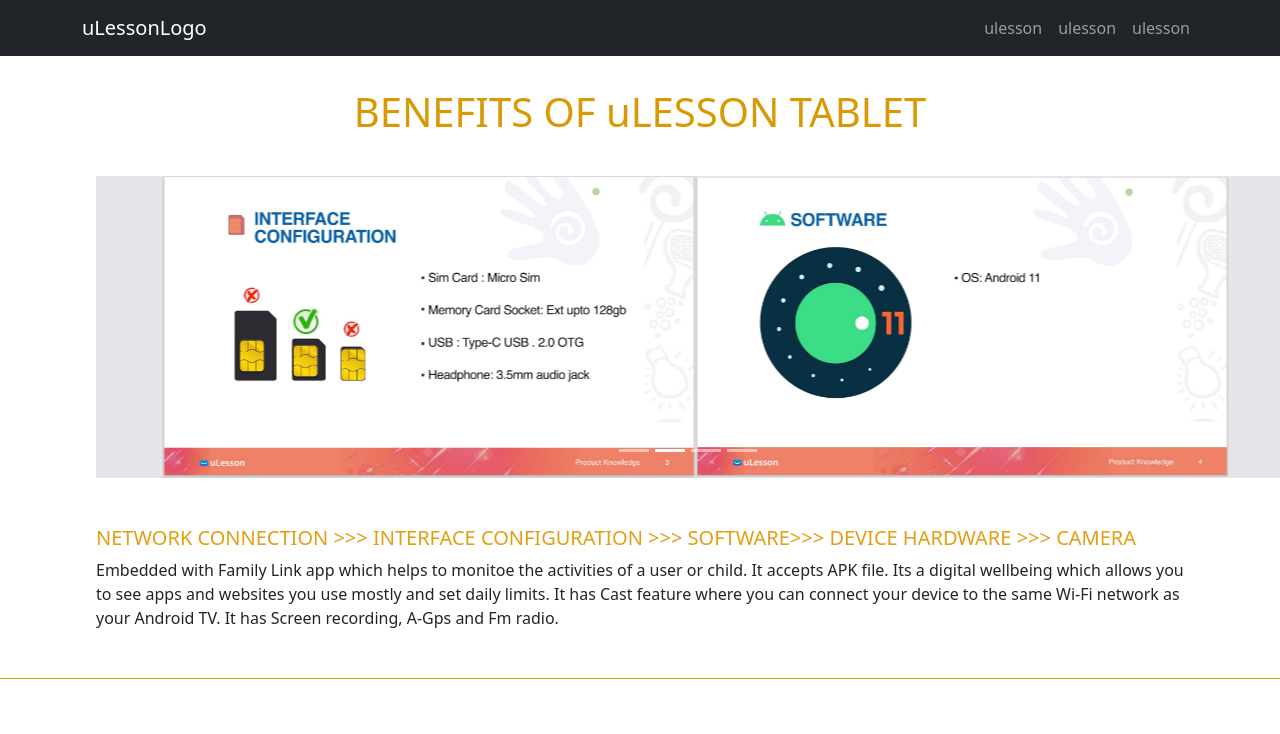
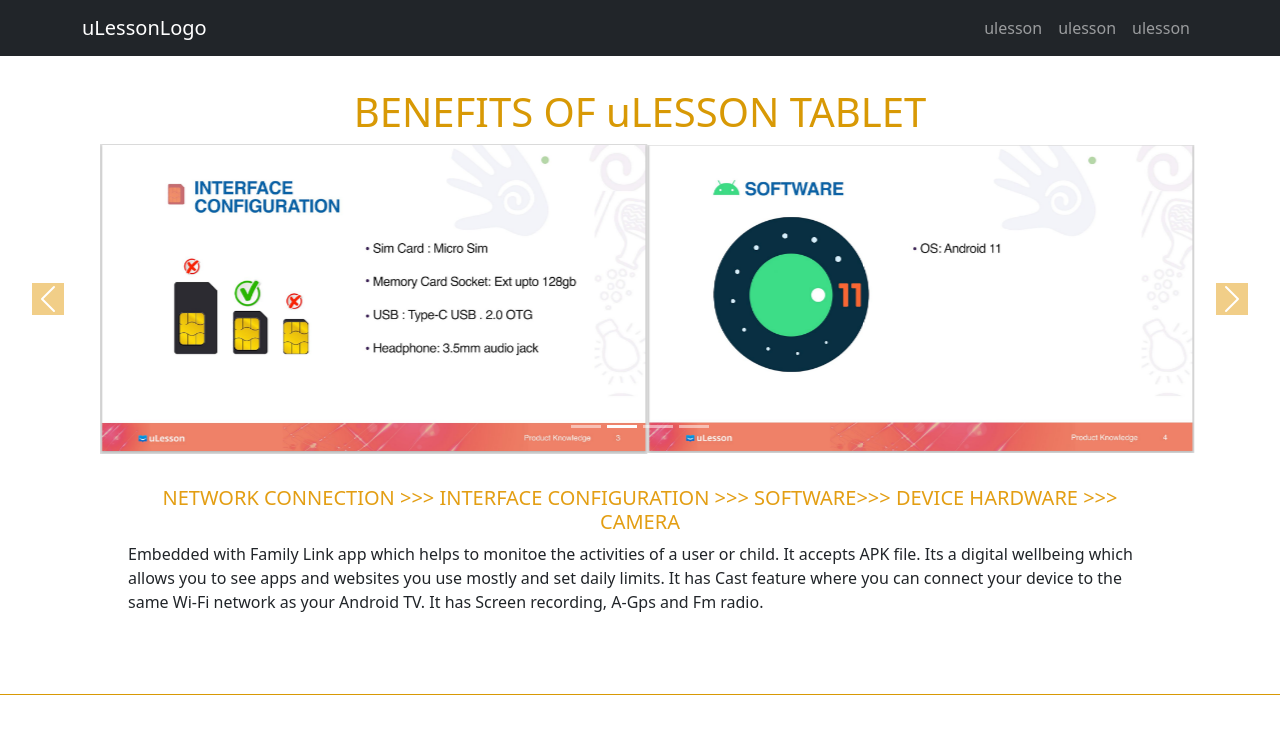
Before and after one commit to Rachelwebdev/u-lesson-website, a React (Create React App) app: page / in a window 1280 px wide. Shown: the top 734 px of the page. Built offline with nearby package versions, Linux system fonts and the light colour scheme.

Commit message:
Edit carousel styles

```diff
--- a/src/components/EduTab.js
+++ b/src/components/EduTab.js
@@ -25,7 +25,7 @@ function EduTab() {
         <Carousel
           activeIndex={index}
           onSelect={handleSelect}
-          className="carousel-container"
+          className="carousel-container custom-carousel"
         >
           <Carousel.Item>
             <img
--- a/src/components/Navbar.js
+++ b/src/components/Navbar.js
@@ -2,7 +2,6 @@ import '../styles/Navbar.css';
 import Container from 'react-bootstrap/Container';
 import Nav from 'react-bootstrap/Nav';
 import Navbar from 'react-bootstrap/Navbar';
-import NavDropdown from 'react-bootstrap/NavDropdown';
 
 function PageNav() {
   return (
--- a/src/styles/EduTab.css
+++ b/src/styles/EduTab.css
@@ -7,7 +7,7 @@ h1 {
 }
 
 .edu-container {
-  padding-top: 2rem;
+  padding: 2rem;
   display: flex;
   flex-direction: column;
   justify-content: center;
@@ -18,18 +18,32 @@ h1 {
 
 .description {
   padding: 2rem 6rem;
-  font-size: 16px;
 }
 
 .description h5 {
   color: rgb(227, 158, 19);
+  font-size: 20px;
+  text-align: center;
 }
 
 .carousel-container {
-  display: flex;
+  /* display: flex;
   justify-content: center;
-  margin: 2rem 0 1rem 6rem;
-  background-color: rgb(230, 230, 234);
+  align-items: center;
+
+  position: relative; */
+}
+
+.carousel-control-prev-icon {
+  position: absolute;
+  background-color: rgb(227, 158, 19);
+  left: 0;
+}
+
+.carousel-control-next-icon {
+  position: absolute;
+  background-color: rgb(227, 158, 19);
+  right: 0;
 }
 
 .ulesson-benefits {
```
